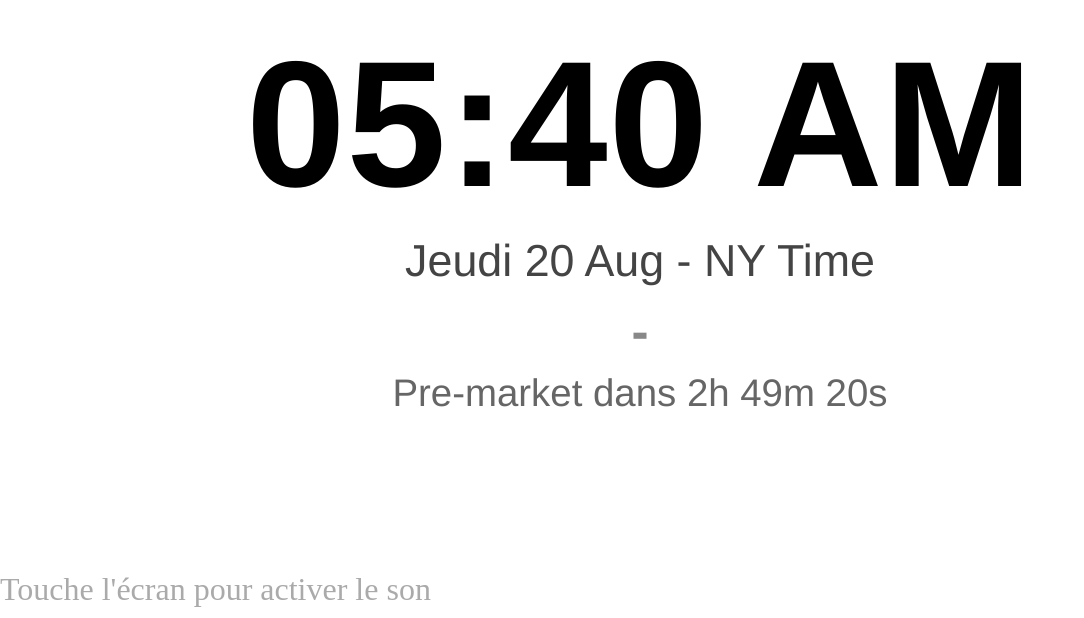
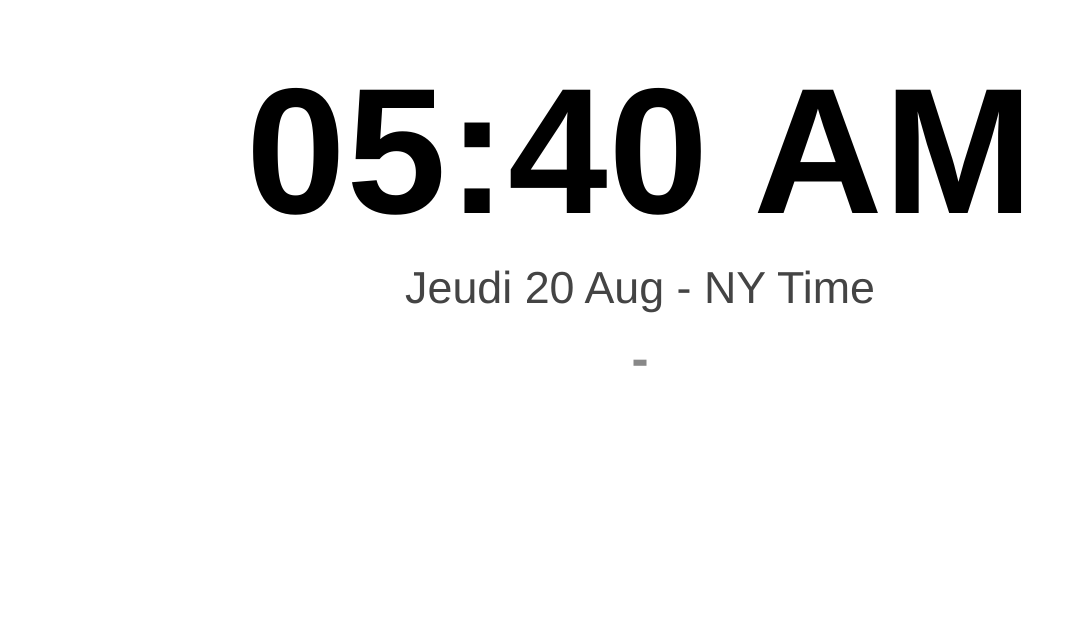
Before and after one commit to fhgf68xgxw-cmd/horloge, a plain HTML site: page index.html in a window 1280 px wide. Shown: the part 182-800 px from the top of the page, without its empty margins (0-1084 px from the left). Drawn offline with Linux system fonts and the light colour scheme.

Commit message:
Add files via upload

```diff
--- a/index.html
+++ b/index.html
@@ -58,19 +58,6 @@
   #status.kz {
     color: #d40000;
   }
-  #countdown {
-    font-size: 3vw;
-    color: #666666;
-    margin-top: 10px;
-    text-align: center;
-  }
-  #unlock {
-    position: absolute;
-    bottom: 10px;
-    font-size: 2.5vw;
-    color: #aaaaaa;
-    text-align: center;
-  }
 </style>
 </head>
 <body>
@@ -78,9 +65,7 @@
   <div id="time">--:--:--</div>
   <div id="date">--</div>
   <div id="status">-</div>
-  <div id="countdown"></div>
 </div>
-<div id="unlock">Touche l'écran pour activer le son</div>
 
 <script>
 // Calcule l'heure de New York manuellement (pas besoin d'Intl, marche sur iOS 9)
@@ -128,8 +113,6 @@ function unlockSound() {
   beep.play().then(function(){ beep.pause(); beep.currentTime = 0; soundReady = true; })
     .catch(function(){});
   soundReady = true;
-  var u = document.getElementById("unlock");
-  if (u) u.style.display = "none";
 }
 document.body.addEventListener("touchstart", unlockSound);
 document.body.addEventListener("click", unlockSound);
@@ -144,17 +127,6 @@ function playBeep() {
 
 // --- Countdown ---
 var prevZone = "none"; // none | pre | kz
-
-function fmtCountdown(totalSeconds) {
-  if (totalSeconds < 0) totalSeconds = 0;
-  var h = Math.floor(totalSeconds / 3600);
-  var m = Math.floor((totalSeconds % 3600) / 60);
-  var s = totalSeconds % 60;
-  var out = "";
-  if (h > 0) out += h + "h ";
-  out += pad(m) + "m " + pad(s) + "s";
-  return out;
-}
 
 function update() {
   var ny = getNYTime();
@@ -179,13 +151,11 @@ function update() {
   var timeEl = document.getElementById("time");
   var statusEl = document.getElementById("status");
   var dateEl = document.getElementById("date");
-  var cdEl = document.getElementById("countdown");
 
   timeEl.innerHTML = timeStr;
   dateEl.innerHTML = dateStr + " - NY Time";
 
   var zone; // none | pre | kz
-  var cdText = "";
 
   if (inKZ) {
     timeEl.className = "kz";
@@ -193,27 +163,16 @@ function update() {
     if (secondsNow < preEnd) {
       statusEl.innerHTML = "PRE-MARKET";
       zone = "pre";
-      cdText = "Killzone dans " + fmtCountdown(preEnd - secondsNow);
     } else {
       statusEl.innerHTML = "KILLZONE";
       zone = "kz";
-      cdText = "Fin dans " + fmtCountdown(kzEnd - secondsNow);
     }
   } else {
     timeEl.className = "";
     statusEl.className = "";
     statusEl.innerHTML = "-";
     zone = "none";
-    var secsUntilStart;
-    if (secondsNow < kzStart) {
-      secsUntilStart = kzStart - secondsNow;
-    } else {
-      secsUntilStart = (24 * 3600 - secondsNow) + kzStart;
-    }
-    cdText = "Pre-market dans " + fmtCountdown(secsUntilStart);
   }
-
-  cdEl.innerHTML = cdText;
 
   // Son sur transition d'entree de zone
   if (zone !== prevZone && (zone === "pre" || zone === "kz")) {
```
